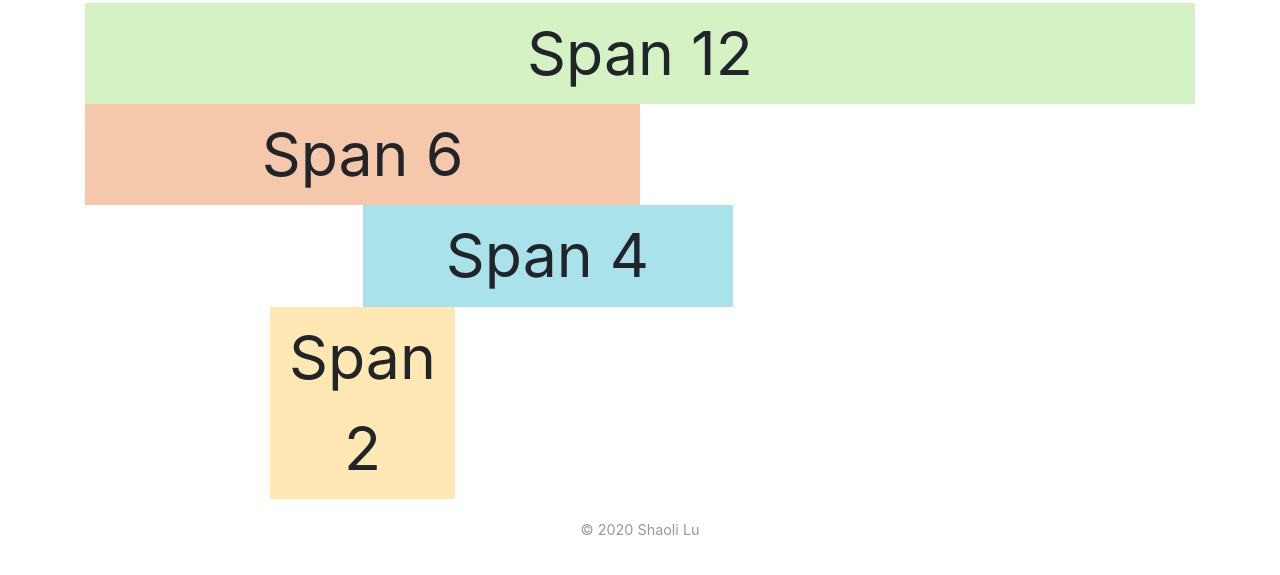
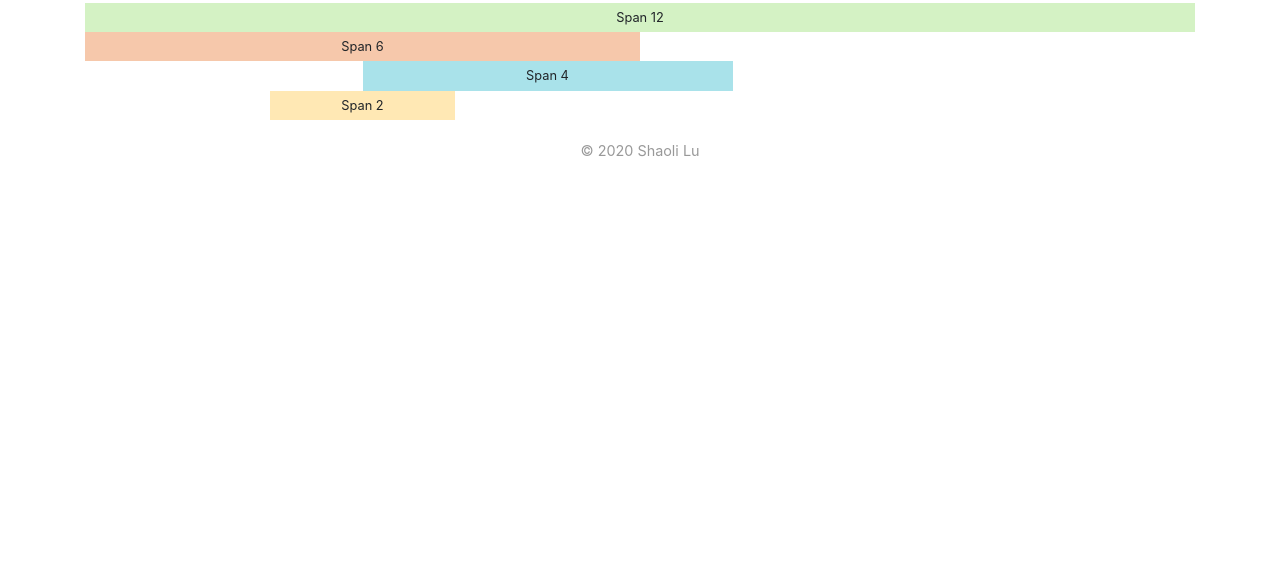
Before and after one commit to shaoli-lu/Beso8, a plain HTML site: page index.html in a window 1280 px wide. Shown: the part 31-606 px from the top of the page. Drawn offline with nearby package versions, Linux system fonts and the light colour scheme.

Commit message:
Reduced the font size

```diff
--- a/beso.css
+++ b/beso.css
@@ -31,7 +31,7 @@
   place-items: center;
   text-align: center;
   padding: 5px;
-  font-size: 3.8rem;
+  font-size: .8rem;
 }
 
 .blue {
```
